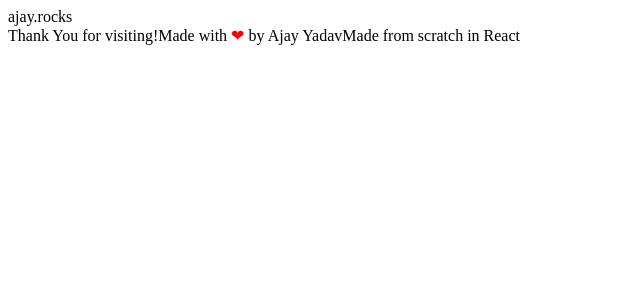
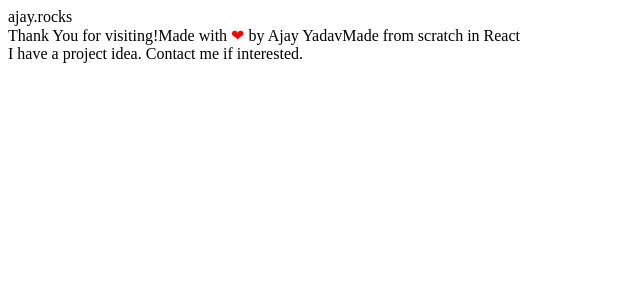
Before and after one commit to ajajaj2807/ld-blog, a Next.js app: page /post in a window 1280 px wide. Shown: the top 300 px of the page, without its empty margins (0-640 px from the left). Built offline with nearby package versions, Linux system fonts and the light colour scheme; no server answers; the database is empty.

Commit message:
footer text change

```diff
--- a/comps/Footer.js
+++ b/comps/Footer.js
@@ -2,8 +2,13 @@ const Footer = () => {
   return (
     <div className="footer-wrapper">
       <span className="footer-thanks">Thank You for visiting!</span>
-      <span className="f-mb">Made with <span style={{'color':'red'}}> ❤ </span> by Ajay Yadav</span>
-      <span className="f-sl">Made from scratch in React</span>
+      <span className="f-mb">
+        Made with <span style={{ color: "red" }}> ❤ </span> by Ajay Yadav
+      </span>
+      <span className="f-sl">
+        Made from scratch in React
+        <br />I have a project idea. Contact me if interested.
+      </span>
     </div>
   );
 };
```
